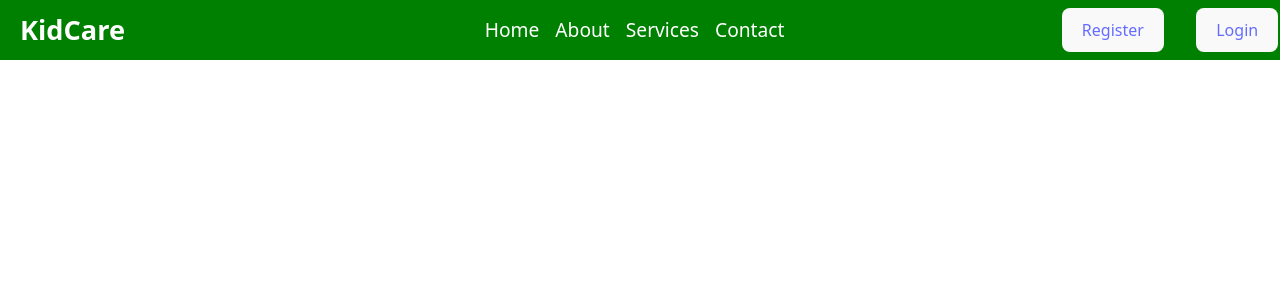
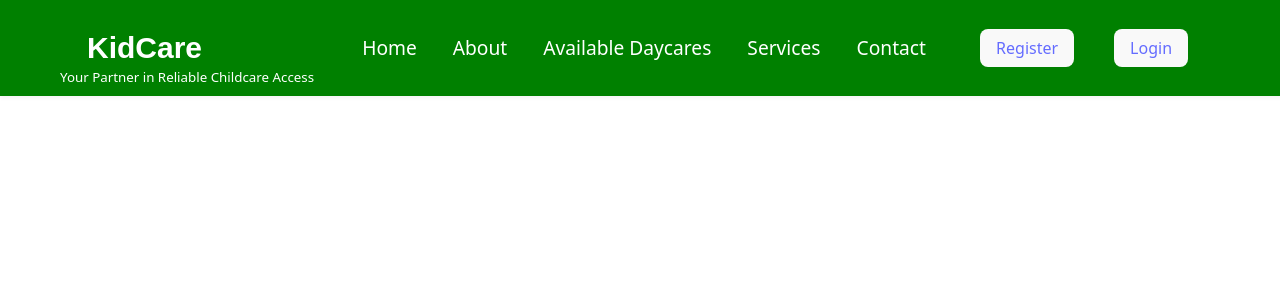
Before and after one commit to linscot10/KidCare, a Vue app in the folder kidcare_frontend/: page / in a window 1280 px wide. Shown: the top 300 px of the page. Built offline with nearby package versions, Linux system fonts and the light colour scheme.

Commit message:
navigation bar

```diff
--- a/kidcare_frontend/src/components/Navbar.vue
+++ b/kidcare_frontend/src/components/Navbar.vue
@@ -13,17 +13,20 @@ const closeMenu=()=>{
 </script>
 
 <template>
+  <header>
+     <div class="logo">
+                <router-link to="/">
+                <svg width="200" height="50" xmlns="http://www.w3.org/2000/svg">
+              <text x="0" y="50" font-size="30" font-family="Arial" fill="#fff">KidCare</text>
+             </svg></router-link>
+ <small>Your Partner in Reliable Childcare Access</small>
+            </div>
       <nav class="navbar">
         <div class="container">
-            <div class="logo">
-                <router-link to="/">KidCare</router-link>
-            </div>
-            <div class="menu-icon" @click="toggleMenu">
-                <i :class="isOpen?'fas fa-times':'fas fa-bars'"></i>
-            </div>
             <ul :class="{ 'nav-links': true, 'open': isOpen }">
                 <li><router-link to="/" @click="closeMenu">Home</router-link></li>
                 <li><router-link to="/about" @click="closeMenu">About</router-link></li>
+                <li><router-link to="/daycares" @click="closeMenu"> Available Daycares</router-link></li>
                 <li><router-link to="/services" @click="closeMenu">Services</router-link></li>
                 <li><router-link to="/contact" @click="closeMenu">Contact</router-link></li>
             </ul>
@@ -34,10 +37,24 @@ const closeMenu=()=>{
         </div>
 
     </nav>
+    </header>
+
 </template>
 
 <style scoped>
-.navbar {
+
+text {
+  fill: #FFF;
+  transition: fill 0.3s ease;
+}
+
+text:hover {
+  fill: rgb(153, 153, 0);
+}
+
+header{
+  padding: 1.25rem 10%;
+   box-shadow: 0 2px 4px rgba(0,0,0,0.05);
 background-color: green;
 padding: 1rem;
   color: white;
@@ -47,9 +64,17 @@ const closeMenu=()=>{
   width: 100%;
 display: flex;
   align-items: center;
-   padding: 0 20px;
-  height: 60px;
+   padding: 0 1.25rem;
+  height: 6rem;
   z-index: 1000;
+}
+.navbar {
+   display: flex;
+      gap: 1.563rem;
+      align-items: center;
+      margin-right: 10px;
+      margin-left: 10px;
+
 }
 
 .container {
@@ -57,7 +82,7 @@ display: flex;
   justify-content: space-between;
  align-items: center;
  width: 100%;
- height: 60px;
+ height: 4rem;
 }
 
 /* Logo */
@@ -66,19 +91,26 @@ display: flex;
   text-decoration: none;
   font-size: 1.7rem;
   font-weight: bold;
+
+}
+.logo{
+  display: flex;
+  flex-direction: column;
+  margin: 2.5rem;
+  justify-content: center;
+  align-items: center;
+
 }
 
 /* Navigation Links */
 .nav-links {
-  width: 400px;
-  display: flex;
+  width: 30rem;
   list-style: none;
-  gap: 1rem;
+  gap: 2.25rem;
   align-items: center;
   justify-content: center;
   display: flex;
-  margin-right: 1rem;
-  height: 40px;
+  height: 2.5rem;
   font-size: 1.2rem;
 }
 
@@ -87,53 +119,53 @@ display: flex;
   text-decoration: none;
   font-size: 1.2rem;
   transition: color 0.3s ease;
+   white-space: nowrap;
 }
 
 .nav-links li a:hover {
   color: #1e90ff;
 }
 
-/* Hamburger Menu */
-.menu-icon {
-  display: none;
-  font-size: 1.5rem;
+
+.btns,button{
+  display:flex;
+ margin-left:2.5rem;
+      padding: .5rem 1rem;
+      border: none;
       cursor: pointer;
-}
-
-.btns{
-  display:flex;
-  justify-content:center;
-  align-items:center;
-  margin-right:5rem;
-  width: 100px;
+      border-radius: 0.3;
+      font-weight: 600;
 }
 button{
-  margin: 1rem;
+  margin: rem;
 }
 
 
 /* Mobile Styles */
+
+/*
 @media (max-width: 768px) {
-   /* .navbar{
+    .navbar{
         width: 100%;
         height:100%;
         display: block;
-    }*/
+    }
     .container{
     flex-direction: column;
     align-items: flex-start;
-    padding-top: 60px;
+    padding-top: 3.75rem;
     }
+
   .menu-icon {
     display: block;
     position: absolute;
-    top: 18px;
-    right: 20px;  }
+    top: 1.125rem;
+    right: 1.25rem;  }
 
   .nav-links {
     flex-direction: column;
     position: absolute;
-    top: 60px;
+    top: 3.75;
     left: 0;
     width: 100%;
     background-color: #333;
@@ -141,9 +173,6 @@ button{
     transition: transform 0.3s ease;
     padding: 1rem;
   }
-
-
-
   .nav-links.open {
     transform: translateY(0);
     opacity: 1;
@@ -153,6 +182,8 @@ button{
    .nav-links li {
     margin-bottom: 0.5rem 0;
     }
-}
+} */
+
+
 
 </style>
```
Lines whose indentation alone changed are shown as unchanged.
